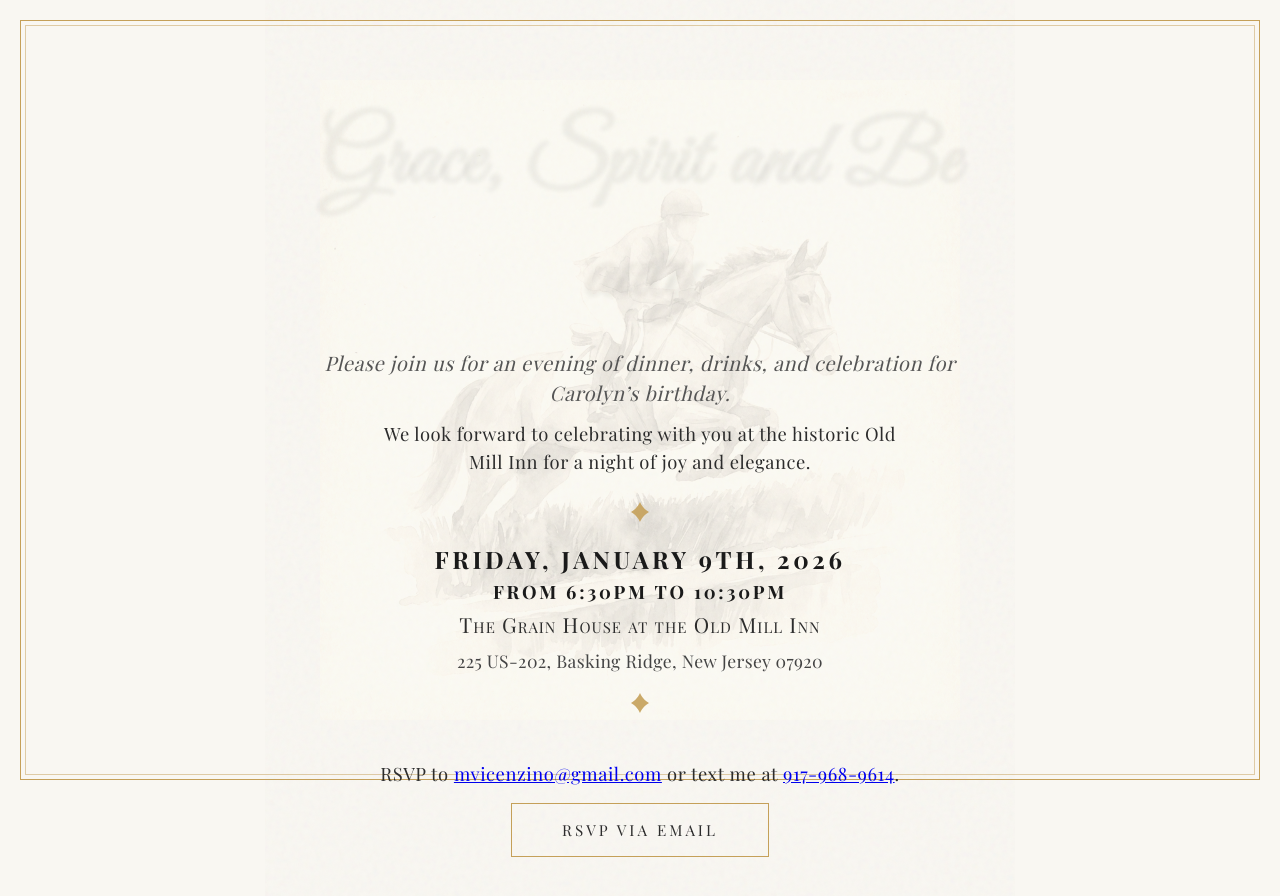
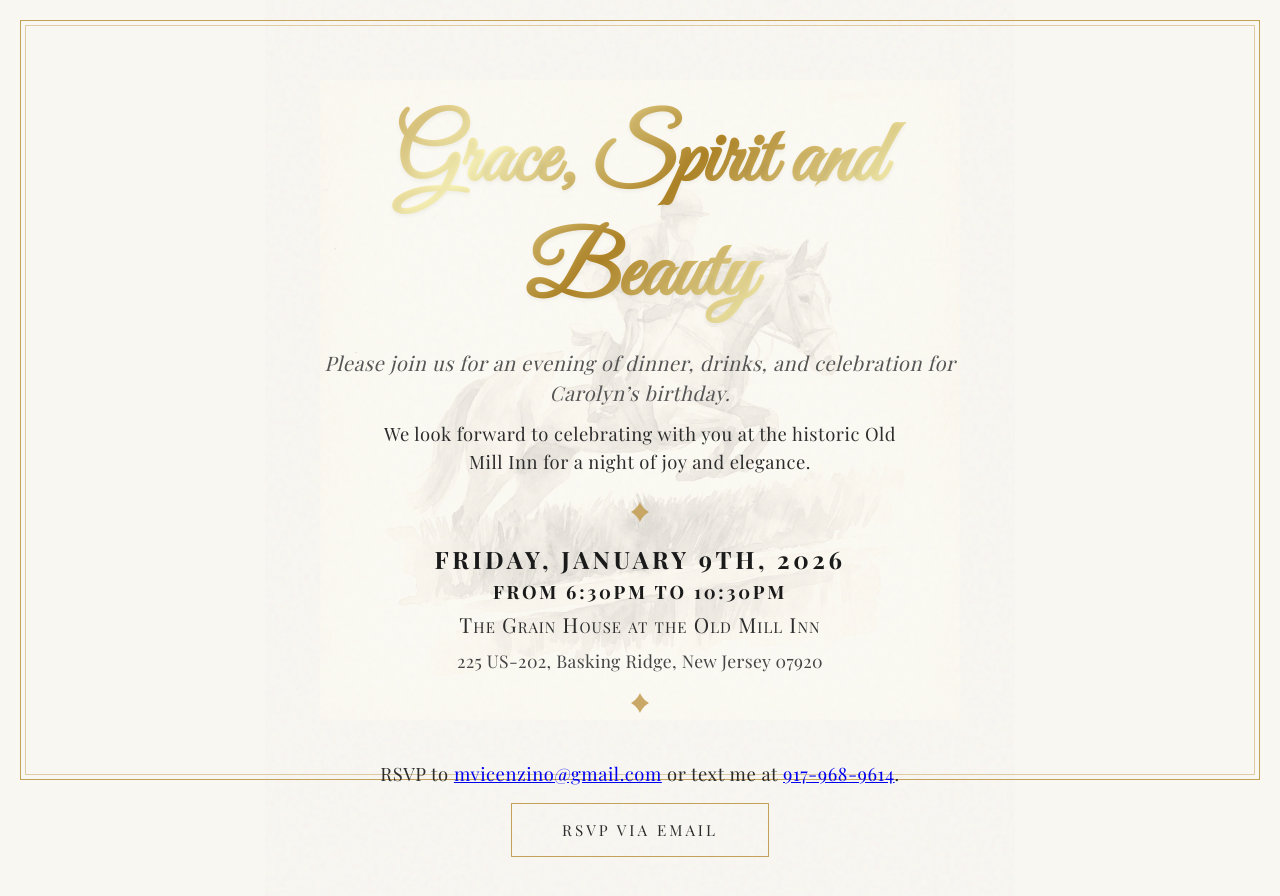
Before and after one commit to mvicenzino/Carolyn-45, a React (Vite) app: page / in a window 1280 px wide. Shown: the top 896 px of the page. Built offline with nearby package versions, Linux system fonts and the light colour scheme; a web font is replaced by a local one.

Commit message:
Update invitation design

```diff
--- a/src/App.jsx
+++ b/src/App.jsx
@@ -1,6 +1,16 @@
+import { useState, useEffect } from 'react'
 import './App.css'
 
 function App() {
+  const [animationDone, setAnimationDone] = useState(false)
+
+  useEffect(() => {
+    const timer = setTimeout(() => {
+      setAnimationDone(true)
+    }, 2200) // Wait for animation to finish
+    return () => clearTimeout(timer)
+  }, [])
+
   return (
     <div className="invitation-wrapper">
       <div className="frame-border"></div>
@@ -15,11 +25,15 @@ function App() {
           {/* Content */}
           <div className="content-layer">
             <h1 className="title-script">
-              {"Grace, Spirit and Beauty".split("").map((char, index) => (
-                <span key={index} style={{ animationDelay: `${index * 0.05}s` }} className={char === " " ? "space" : ""}>
-                  {char}
-                </span>
-              ))}
+              {animationDone ? (
+                "Grace, Spirit and Beauty"
+              ) : (
+                "Grace, Spirit and Beauty".split("").map((char, index) => (
+                  <span key={index} style={{ animationDelay: `${index * 0.05}s` }} className={char === " " ? "space" : ""}>
+                    {char}
+                  </span>
+                ))
+              )}
             </h1>
 
             <div className="section intro">
```
